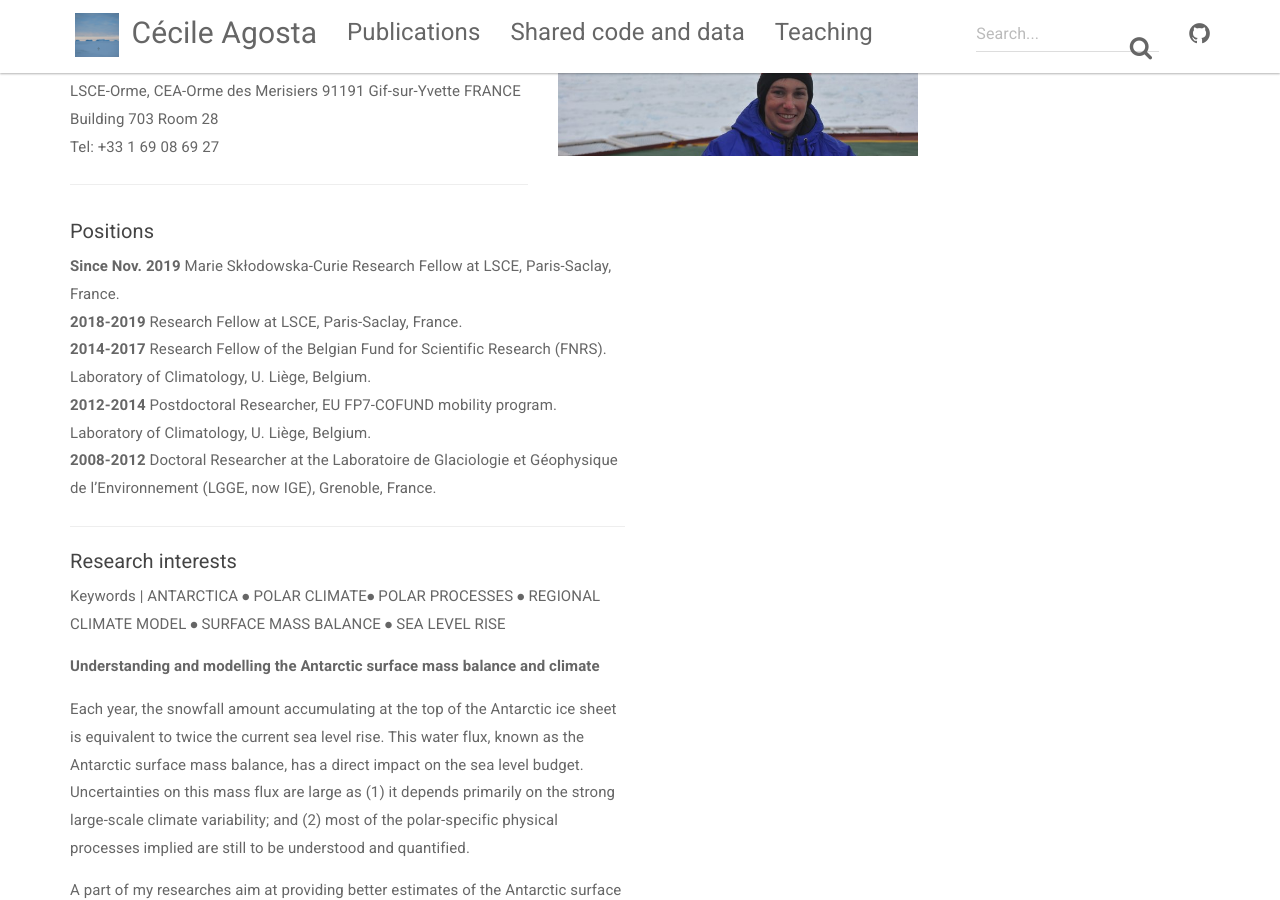
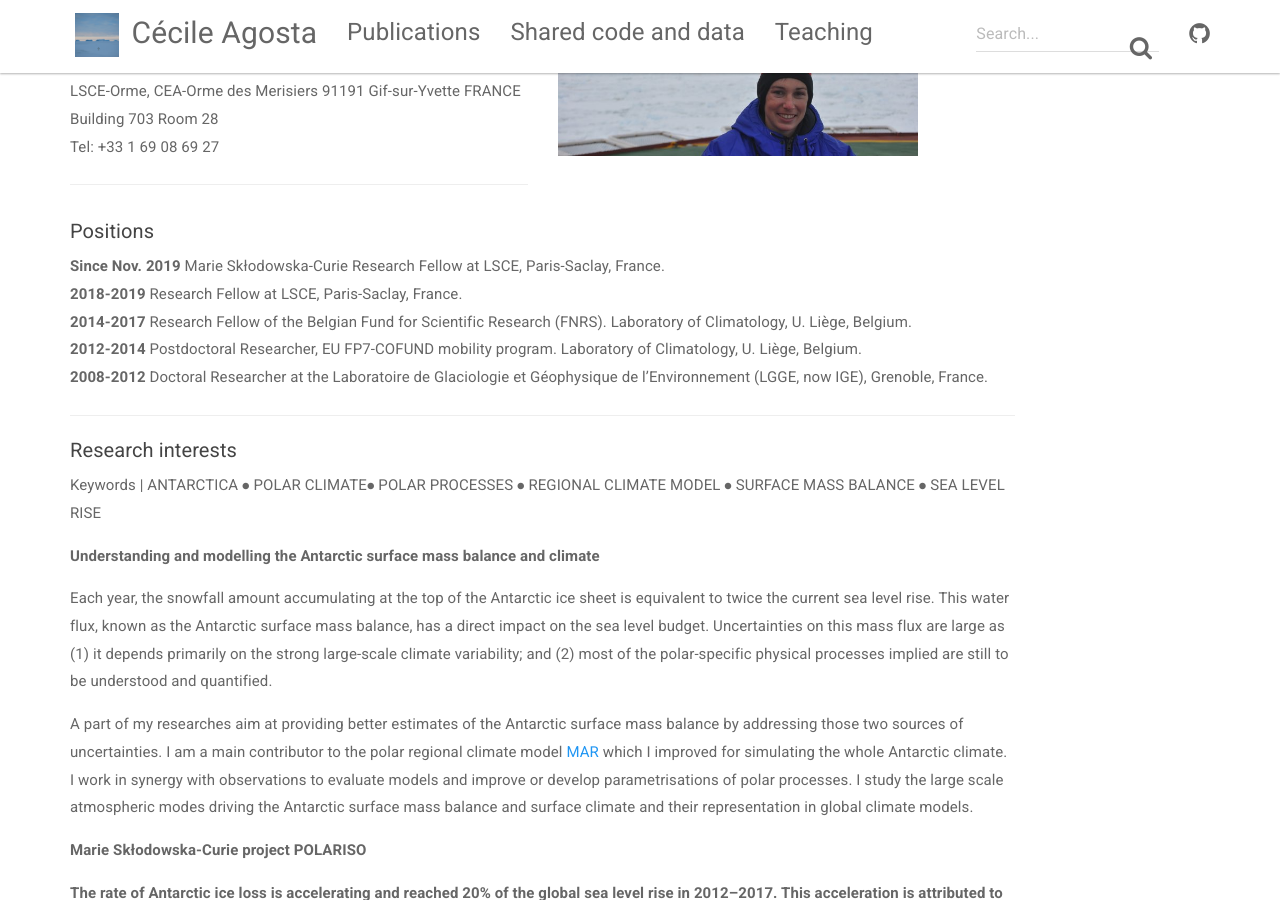
Before and after one commit to cecileagosta/cecileagosta.github.io, a Jekyll site: the page built from index.html, in a window 1280 px wide and 900 px high, scrolled down 353 px. Built offline with Jekyll 4.4.1, drawn with Linux system fonts in a browser that asks for light colours; nearby versions of some CDN libraries.

Commit message:
Update index.html
larger column

```diff
--- a/index.html
+++ b/index.html
@@ -30,7 +30,7 @@
         </div>
     </div>
     <div class="row">
-        <div class="col-md-6">
+        <div class="col-md-10">
             <h5>Positions</h5>
             <strong>Since Nov. 2019</strong>  Marie Skłodowska-Curie Research Fellow at LSCE, Paris-Saclay, France.<br>
 			<strong>2018-2019</strong> Research Fellow at LSCE, Paris-Saclay, France.<br>
```
